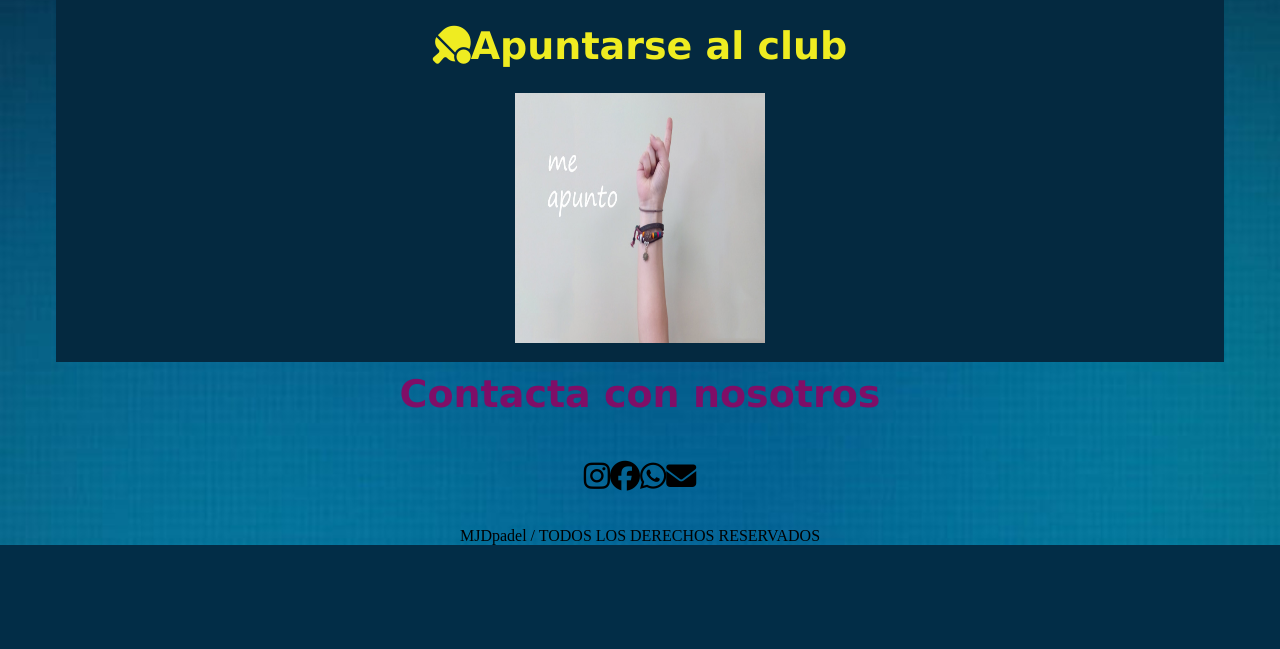
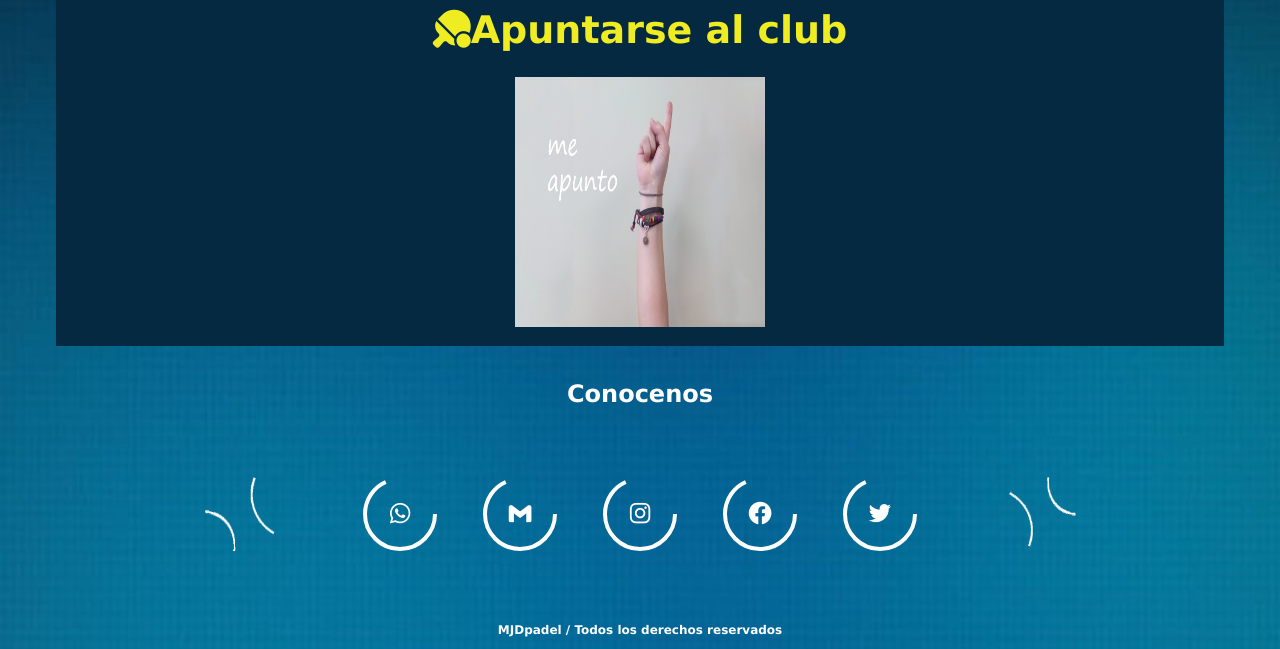
Before and after one commit to guti10x/PadelWebClub, a PHP site: page / in a window 1280 px wide. Shown: the part 4273-4922 px from the top of the page. Before the commit the page ends 4818 px from the top, so only its background shows below. Run offline with PHP 8.4, Linux system fonts and the light colour scheme; some libraries are stand-ins or nearby versions.

Commit message:
redes sociales footer

```diff
--- a/css/my-style.css
+++ b/css/my-style.css
@@ -275,14 +275,22 @@
       flex-wrap: wrap;
       justify-content: flex-start;
     }
+    .tituloProducto{
+      color: wheat;
+      font-size: 20px;
+    }
     .precio{
       color: rgb(243, 10, 10);
-      font-size: 20px;
+      font-size: px;
+      font-weight:bold;
       display: flex;
       flex-direction: raw;
       flex-wrap: wrap;
       justify-content: flex-start;
     }
+    .precio:hover{
+      filter: drop-shadow(3px 3px 3px #efec21);
+  }
     .tallas{
       display: flex;
       flex-direction: raw;
@@ -308,7 +316,6 @@
       border: none;
       background-color: rgb(109, 108, 196);
       margin: 3px;
-      background-color:
     }
     .color img{
       height: 50px;
@@ -318,6 +325,7 @@
     .tallas h4:hover{
       transform: translateY(-3px);
       background-color:#efec21;
+      filter: drop-shadow(3px 3px 3px #efec21);
     }
     .color img:hover{
       transform: translateY(-3px);
@@ -416,21 +424,80 @@
 .flecha {
 display: block;
 color: aliceblue;
+}
+footer{
+  display: flex;
+  flex-direction: column;
+  justify-content: center;
+  align-items: center;
+}
+footer h3 {
+  color: #fff;
+  font-family: 'Lucida Sans', 'Lucida Sans Regular', 'Lucida Grande', 'Lucida Sans Unicode', Geneva, Verdana, sans-serif;
+  font-size: 24px;
+}
+.contactos{
+  width: 100%;
+  display: flex;
+  align-items: center;
+  justify-content: center;
+  flex-wrap: wrap;
+  gap: 40px;
+}
+.icon {
+  position: relative;
+  width: 80px;
+  height: 80px;
+  border-radius: 50%;
+  transition: all .8s;
+  cursor: pointer;
+}
+.icon i {
+  color: #fff;
+  position: absolute;
+  top: 50%;
+  left: 50%;
+  transform: translate(-50%,-50%);
+  font-size: 1.7rem;
+}
+svg circle {
+  stroke-dasharray: 150;
+  transition: all .8s ease-in-out;
+}
+.icon:hover circle {
+  stroke-dasharray: 220;
+}
+.whatsapp:hover{
+  background-color: #25d366;
+  box-shadow: 0 0 20px #25d366 ;
+}
+.gmail:hover{
+  background-color: #ff2222;
+  box-shadow:  0 0 20px #ff2222 ;
+}
+.instagram:hover{
+  background-color: #e60073;
+  box-shadow:  0 0 20px #e60073 ;
+}
+.facebook:hover{
+  background-color: #1877f2;
+  box-shadow:  0 0 20px #1877f2;
+}
+.twitter:hover{
+  background-color: #1da1f2;
+  box-shadow:  0 0 20px #1da1f2 ;
+}
+#c{color: #fff;
+  padding-top: 15px;
+  font-family: 'Lucida Sans', 'Lucida Sans Regular', 'Lucida Grande', 'Lucida Sans Unicode', Geneva, Verdana, sans-serif;
+  font-size: 12px;
+}
+#pelota{
+  color: aliceblue;
+  margin: 40px;
+}
 
+#pelota:hover{
+  background-color: #efec21;
+  box-shadow:  0 0 20px #efec21;
 }
-footer .titulo-section{
-  display:flex;
-  justify-content: center;
-  color: rgb(127, 14, 103);
-}
-footer .copy{
-  display:flex;
-  justify-content: center;
-  color: black;
-}
-.redes-sociales{
-  display:flex;
-  justify-content: center;
-  font-size: 30px;
-  padding: 20px;
-}
--- a/index.html
+++ b/index.html
@@ -5,6 +5,7 @@
     <title>MJD club Padel</title>
     <link rel="stylesheet" href="css/my-style.css">
     <link rel="stylesheet" href="https://fonts.googleapis.com/css2?family=Material+Symbols+Outlined:opsz,wght,FILL,GRAD@20..48,100..700,0..1,-50..200" />
+    <link href='https://unpkg.com/boxicons@2.1.1/css/boxicons.min.css' rel='stylesheet'>
     <script src="js/script.js"></script>
     <script src="https://kit.fontawesome.com/6af683a115.js" crossorigin="anonymous"></script>
 </head>
@@ -274,22 +275,56 @@
         </div>
     </section>
 
-
     <footer>
         <a name="contacto"></a>
-        <div class="contenedor">
-            <a name="apuntarse"></a>
-            <h2 class="titulo-section">Contacta con nosotros</h2>
+        <h3>Conocenos</h3>
+        <div class="contactos">
+            <div class="icon>
+                <svg>
+                    <circle cx="40" cy="40" r=35 stroke="white" stroke-width="4" fill="none" ></circle>
+                </svg>
+                <img src="_imagines/pelotaIco1.png" class="icon" id="pelota" alt="">
+            </div>
+            <a href="https://www.whatsapp.com/" class="icon whatsapp">
+                <svg>
+                    <circle cx="40" cy="40" r=35 stroke="white" stroke-width="4" fill="none" ></circle>
+                </svg>
+                <i class='bx bxl-whatsapp' ></i>
+            </a>
+            <a href="https://mail.google.com" class="icon gmail">
+                <svg>
+                    <circle cx="40" cy="40" r=35 stroke="white" stroke-width="4" fill="none" ></circle>
+                </svg>
+                <i class='bx bxl-gmail' ></i>
+            </a>
+            <a href="https://www.instagram.com" class="icon instagram">
+                <svg>
+                    <circle cx="40" cy="40" r=35 stroke="white" stroke-width="4" fill="none" ></circle>
+                </svg>
+                <i class='bx bxl-instagram'></i>
+            </a>
+            <a href="https://www.facebook.com" class="icon facebook">
+                <svg>
+                    <circle cx="40" cy="40" r=35 stroke="white" stroke-width="4" fill="none" ></circle>
+                </svg>
+                <i class='bx bxl-facebook-circle'></i>
+            </a>
+            <a href="https://www.twitter.com" class="icon twitter">
+                <svg>
+                    <circle cx="40" cy="40" r=35 stroke="white" stroke-width="4" fill="none" ></circle>
+                </svg>
+                <i class='bx bxl-twitter' ></i>
+            </a>
+
+            <div class="icon>
+                <svg>
+                    <circle cx="40" cy="40" r=35 stroke="white" stroke-width="4" fill="none" ></circle>
+                </svg>
+                <img src="_imagines/pelotaIco2.png" class="icon" id="pelota" alt="">
+            </div>
         </div>
-        <div class="redes-sociales">
-            <i class="fa-brands fa-instagram"></i>
-            <i class="fa-brands fa-facebook"></i>
-            <i class="fa-brands fa-whatsapp"></i>
-            <i class="fa-solid fa-envelope"></i>
-        </div>
-        <div class="contenedor">
-            <p class="copy">MJDpadel / TODOS LOS DERECHOS RESERVADOS</p>
-        </div>
+
+        <h3 id="c">MJDpadel / Todos los derechos reservados</h3>
     </footer>
 </body>
 </html>
```
Also changed, not shown: prueba/kk.css (added, +71 -0 lines), prueba/kk.html (+37 -1 lines), prueba/kk.js (+31 -1 lines), _imagines/pelotaIco1.png (added), _imagines/pelotaIco2.png (added).
